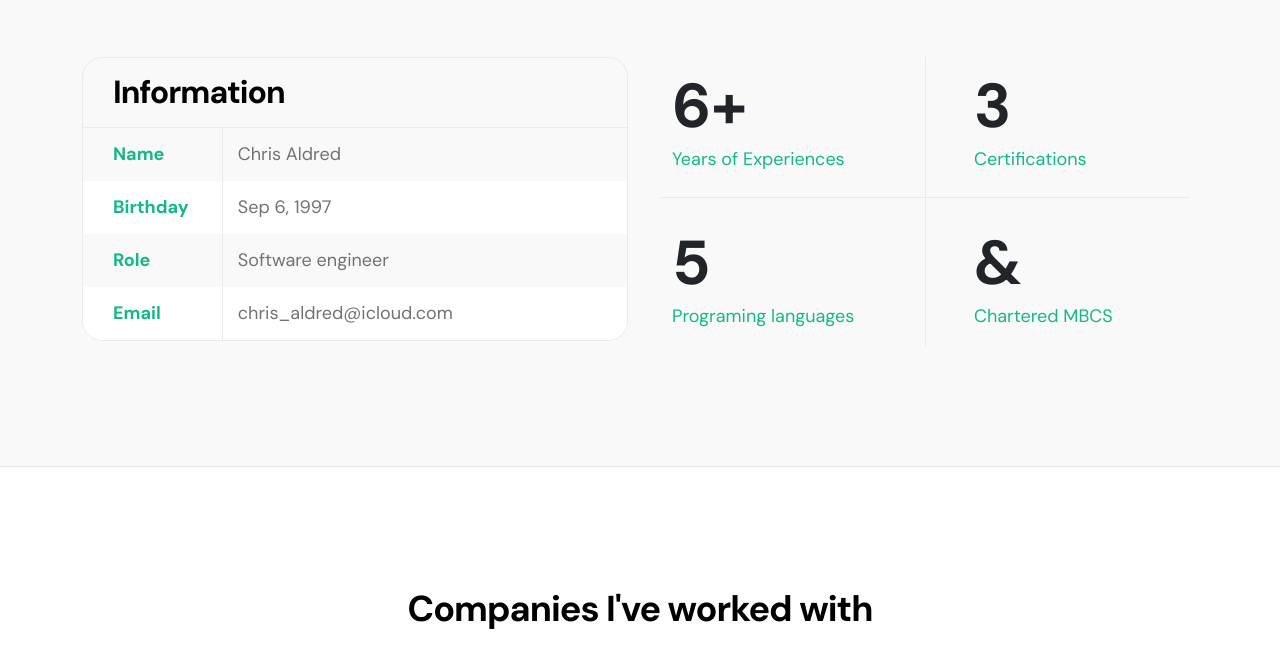
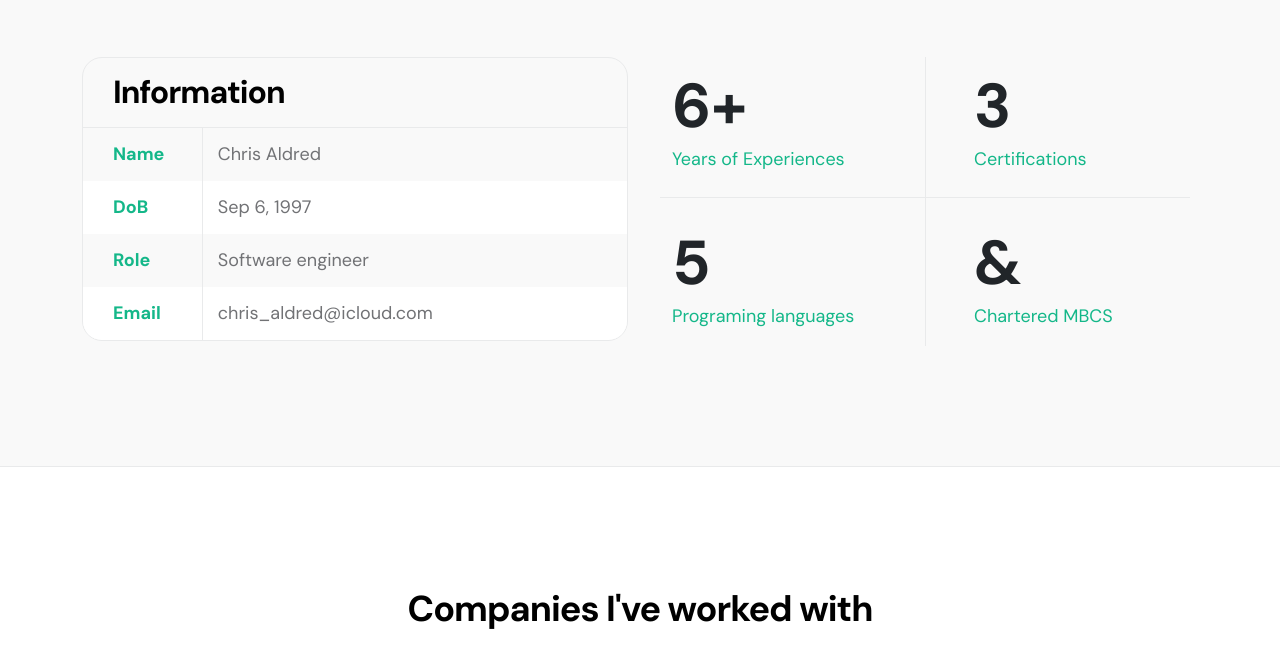
Before and after one commit to christopher-aldred/christopher-aldred.github.io, a plain HTML site: page index.html in a window 1280 px wide. Shown: the part 1440-2096 px from the top of the page. Drawn offline with Linux system fonts and the light colour scheme.

```diff
--- a/css/templatemo-first-portfolio-style.css
+++ b/css/templatemo-first-portfolio-style.css
@@ -553,7 +553,7 @@
   border-right: 1px solid var(--border-color);
   color: var(--secondary-color);
   font-weight: var(--font-weight-bold);
-  min-width: 140px;
+  min-width: 120px;
   margin-right: 10px;
   padding: 13px 30px;
   display: inline-block;
--- a/index.html
+++ b/index.html
@@ -158,7 +158,7 @@
                                     </p>
 
                                     <p>
-                                        <span class="profile-small-title">Birthday</span>
+                                        <span class="profile-small-title">DoB</span>
                                         <span>Sep 6, 1997</span>
                                     </p>
 
```
